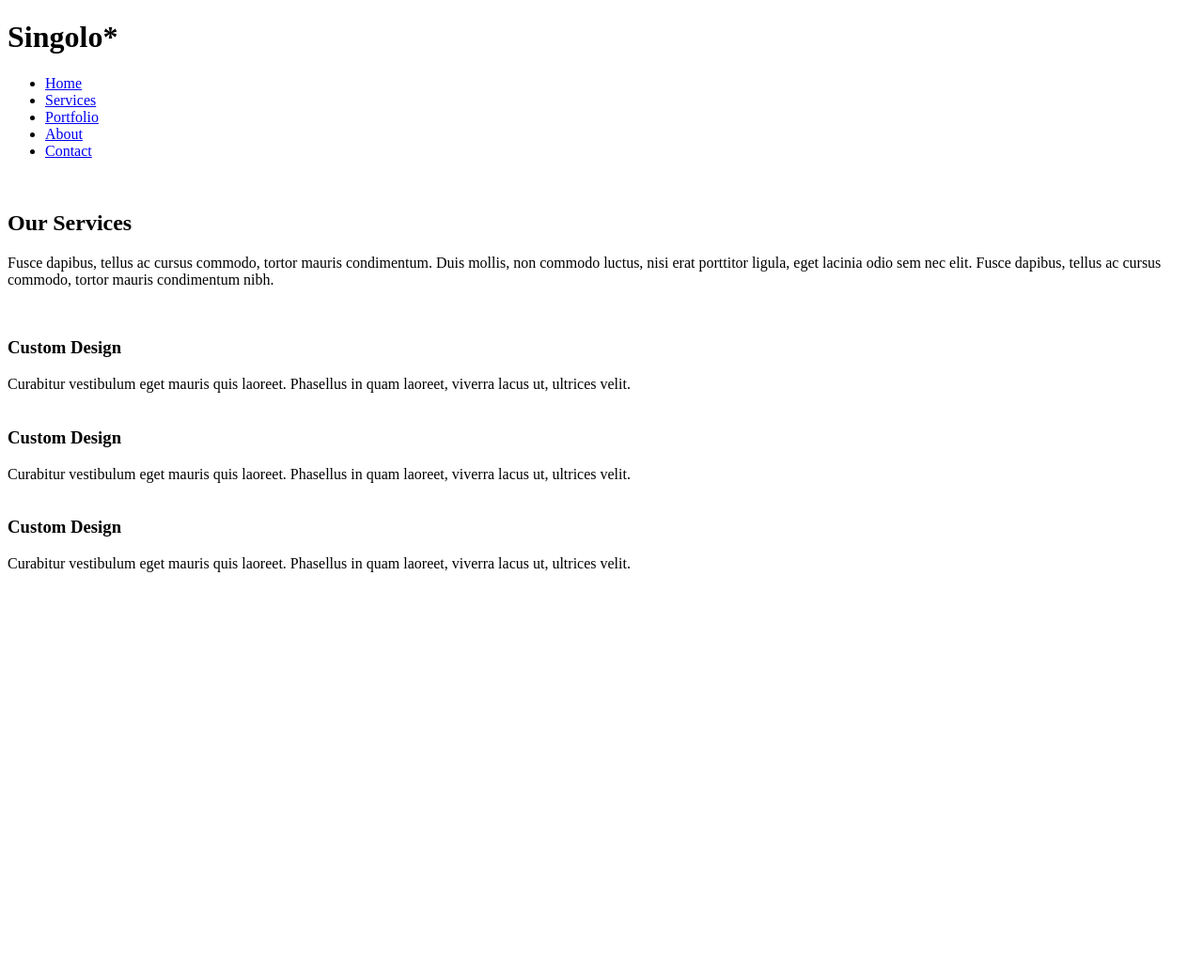
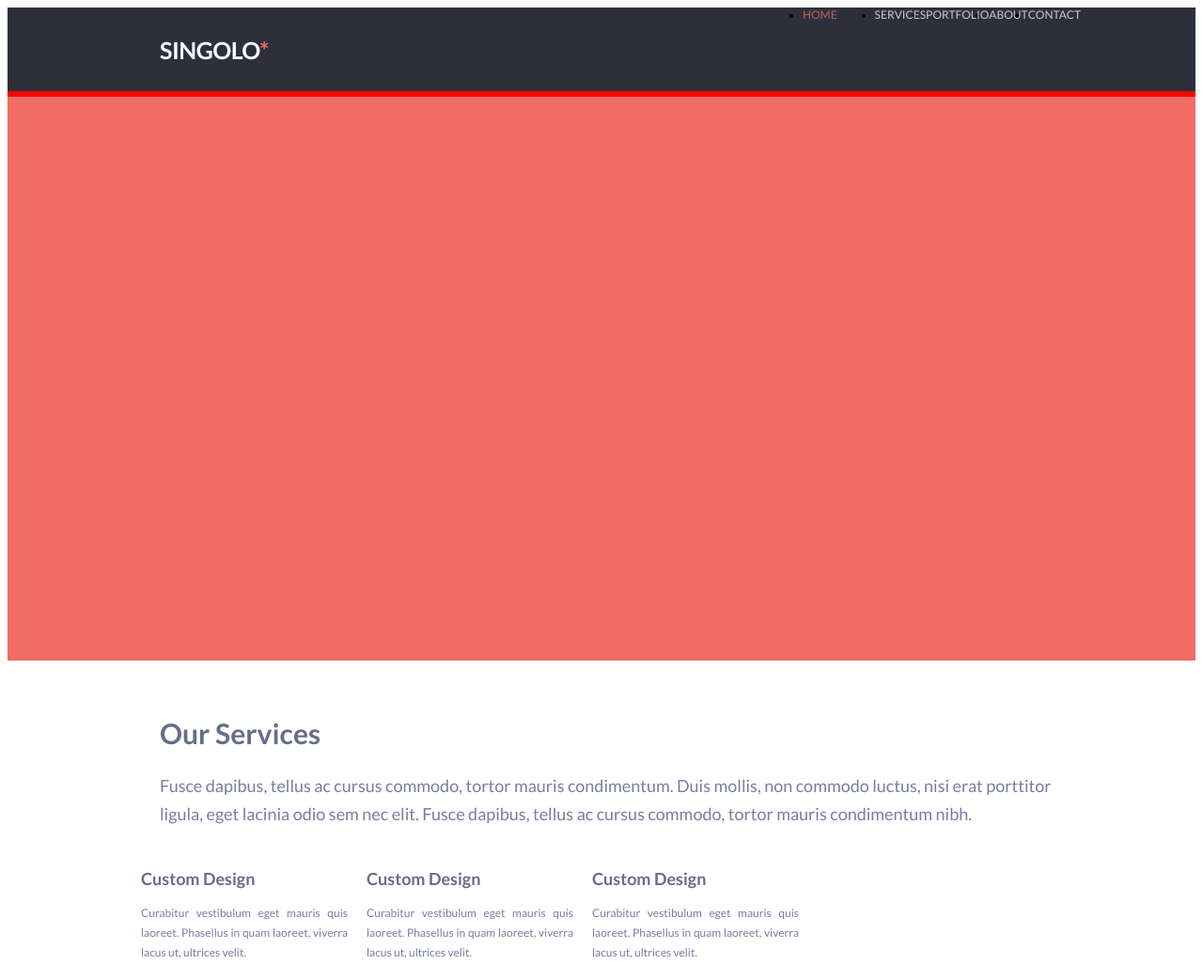
Before and after one commit to Viziter25/singolo, a plain HTML site: page singlo1.html in a window 1280 px wide. Shown: the whole page at 94% size. Before the commit the page ends 800 px from the top, so only its background shows below. Drawn offline with Linux system fonts and the light colour scheme.

Commit message:
init: add css

```diff
--- a/singlo1.html
+++ b/singlo1.html
@@ -4,7 +4,7 @@
     <meta charset="UTF-8" />
     <meta name="viewport" content="width=device-width, initial-scale=1.0" />
     <title>Singlo</title>
-    <link rel="stylesheet" href="style.css" />
+    <link rel="stylesheet" href="singolo1.css" />
     <link
       href="https://fonts.googleapis.com/css?family=Lato:400,700&display=swap"
       rel="stylesheet"
--- /dev/null
+++ b/singolo1.css
@@ -0,0 +1,162 @@
+.body {
+    margin: 0 ;
+    font-family: 'Lato', sans-serif;
+}
+
+
+h1,
+h2,
+h3,
+h4,
+h5,
+h6 {
+    margin: 0;
+}
+
+p {
+    margin: 0;
+}
+
+
+.header {
+    height: 89px;
+    background-color: #2d303a;
+    border-bottom: solid 6px red;
+}
+
+.container {
+    width: 100%;
+    max-width: 1020px;
+    margin: 0 auto;
+    padding: 0 40px;
+}
+
+.header__inner {
+    padding: 0;
+    justify-content: space-between;
+    display: flex;
+}
+
+.header__logo {
+    letter-spacing: -.5px;
+    text-transform: uppercase;
+    font-family: 'Lato';
+    padding-left: 40px;
+    padding-top: 30px;
+    color: #ffffff;
+    font-size: 25px;
+    float: left;
+}
+
+.span__text{
+    color: #f06c64;
+}
+
+.nav{
+    font-size: 12px;
+    text-transform: uppercase;
+
+}
+
+.nav__list {
+    display: flex;
+    margin: 0;
+    padding: 0;
+
+}
+
+.nav__list__item {
+
+    margin-right: 40px;
+    float: left;
+
+}
+
+.navigation__link {
+
+    font-family: "Lato";
+    font-size: 12px;
+    color: #ffffff;
+    text-decoration: none;
+    opacity: .75;
+    transition: opacity .1s linear, color .2s linear;
+    cursor: pointer;
+
+}
+
+.navigation__link:hover {
+    opacity: 1;
+    color: #f06c64;
+}
+
+
+
+
+.slider {
+    height: 600px;
+    background-color: #f06c64;
+}
+
+
+
+
+
+
+.services {
+
+    padding: 0px 0px;
+}
+
+.services__title {
+    padding: 59px 40px;
+    color: #666d89;
+    font-family: "Lato";
+    font-size: 30px;
+    height: 0;
+}
+
+.sevices__text {
+    padding-left: 40px;
+    color: #767e9e;
+    font-family: 'Lato';
+    font-size: 18px;
+    line-height: 30px;
+
+}
+
+.services__inner {
+    display: flex;
+    flex-wrap: wrap;
+}
+
+
+.services__item {
+    width: 33.33333%;  /*ширина*/
+    padding: 0 20px;
+    max-width: 200px;
+    margin: 25px 0;
+    text-align: left;
+}
+
+.services__icon {
+
+
+}
+
+.services__title__item {
+    color: #666d89;
+    font-family: "Lato";
+    font-size: 18px;
+    margin-bottom: 15px;
+}
+
+.services__text__item {
+    width: 220px;
+    height: 54px;
+    color: #767e9e;
+    font-family: 'Lato';
+    font-size: 12px;
+    line-height: 21px;
+    text-align: justify;
+
+}
```
Also changed, not shown: index.html (deleted, +0 -113 lines).
